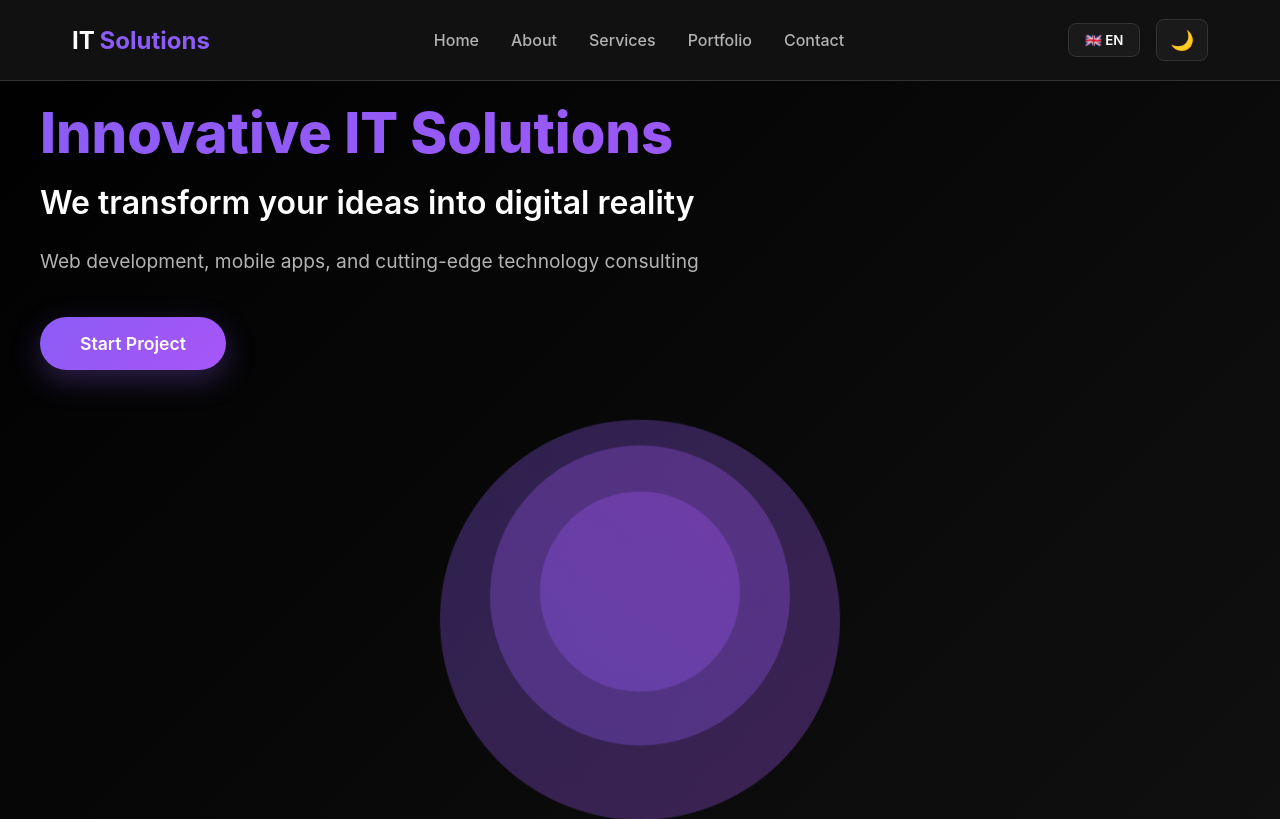
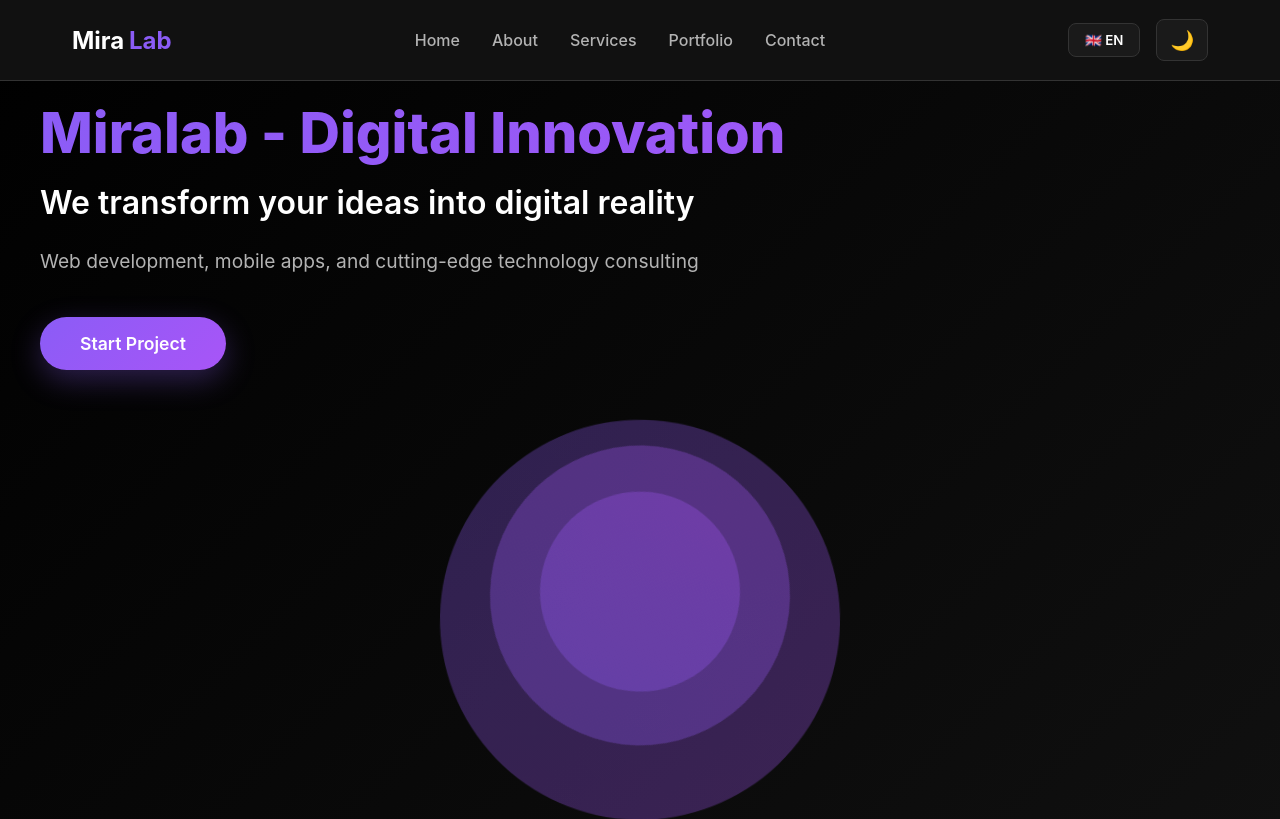
Before and after one commit to octapf/miralab, a Next.js app: page /en in a window 1280 px wide. Shown: the top 819 px of the page. Built offline with nearby package versions, Linux system fonts and the light colour scheme.

Commit message:
Actualizar branding completo a Miralab

```diff
--- a/messages/en.json
+++ b/messages/en.json
@@ -37,7 +37,7 @@
     }
   },
   "hero": {
-    "title": "Innovative IT Solutions",
+    "title": "Miralab - Digital Innovation",
     "subtitle": "We transform your ideas into digital reality",
     "description": "Web development, mobile apps, and cutting-edge technology consulting",
     "cta": "Start Project"
@@ -76,6 +76,6 @@
     "whatsapp": "Contact via WhatsApp"
   },
   "footer": {
-    "rights": "All rights reserved"
+    "rights": "© 2025 Miralab. All rights reserved"
   }
 }
--- a/messages/es.json
+++ b/messages/es.json
@@ -37,7 +37,7 @@
     }
   },
   "hero": {
-    "title": "Soluciones IT Innovadoras",
+    "title": "Miralab - Innovación Digital",
     "subtitle": "Transformamos tus ideas en realidad digital",
     "description": "Desarrollo web, aplicaciones móviles y consultoría tecnológica de vanguardia",
     "cta": "Comenzar Proyecto"
@@ -76,6 +76,6 @@
     "whatsapp": "Contactar por WhatsApp"
   },
   "footer": {
-    "rights": "Todos los derechos reservados"
+    "rights": "© 2025 Miralab. Todos los derechos reservados"
   }
 }
--- a/messages/it.json
+++ b/messages/it.json
@@ -7,7 +7,7 @@
     "contact": "Contatto"
   },
   "hero": {
-    "title": "Soluzioni IT Innovative",
+    "title": "Miralab - Innovazione Digitale",
     "subtitle": "Trasformiamo le tue idee in realtà digitale",
     "description": "Sviluppo web, applicazioni mobili e consulenza tecnologica all'avanguardia",
     "cta": "Inizia Progetto"
@@ -76,6 +76,6 @@
     "whatsapp": "Contatta via WhatsApp"
   },
   "footer": {
-    "rights": "Tutti i diritti riservati"
+    "rights": "© 2025 Miralab. Tutti i diritti riservati"
   }
 }
--- a/src/components/Navbar/Navbar.tsx
+++ b/src/components/Navbar/Navbar.tsx
@@ -70,8 +70,8 @@ export default function Navbar({ locale }: NavbarProps) {
     <nav className={`${styles.navbar} ${!isVisible ? styles.hidden : ''}`}>
       <div className={styles.container}>
         <div className={styles.logo}>
-          <span className={styles.logoText}>IT</span>
-          <span className={styles.logoAccent}>Solutions</span>
+          <span className={styles.logoText}>Mira</span>
+          <span className={styles.logoAccent}>Lab</span>
         </div>
 
         <ul className={styles.navLinks}>
```
